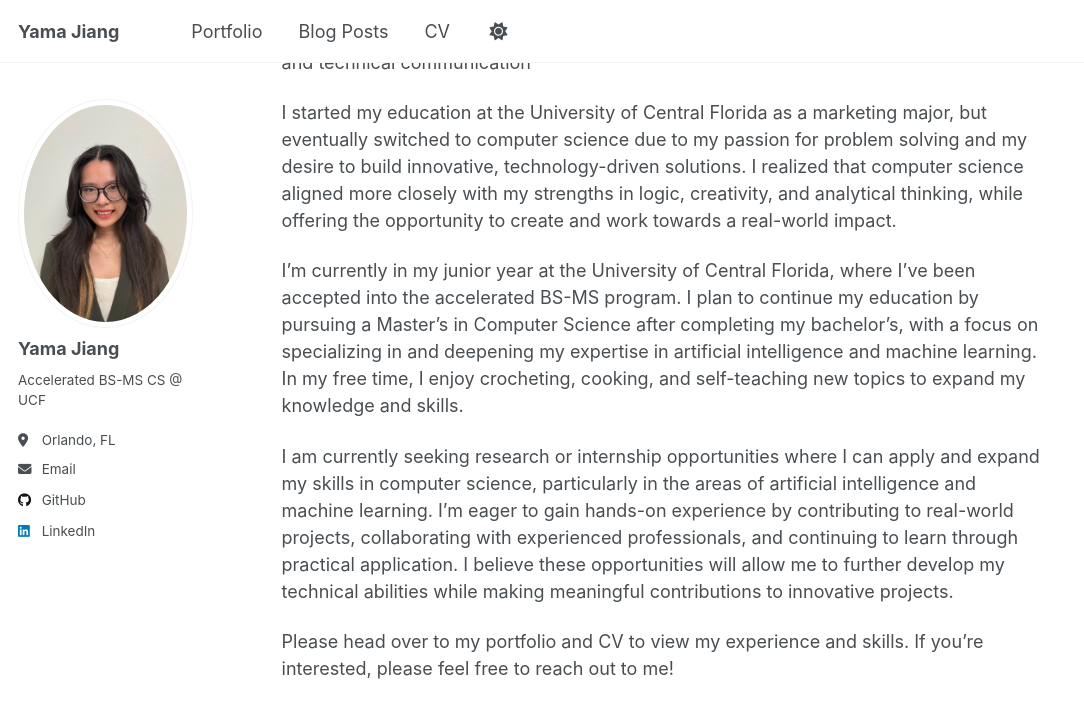
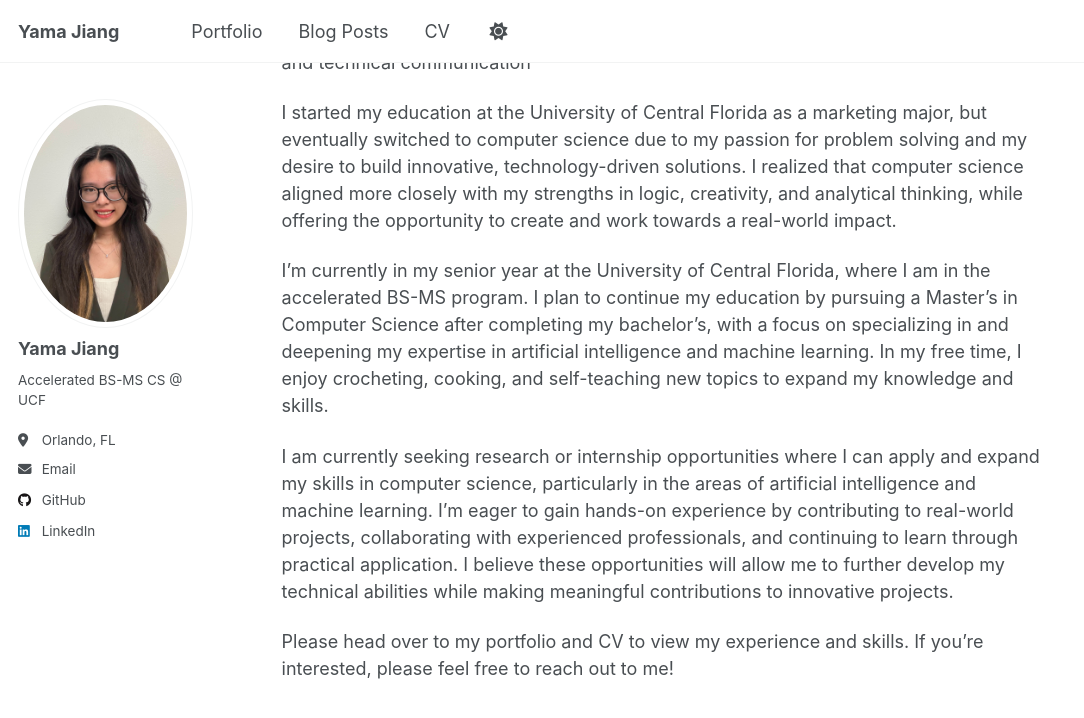
Before and after one commit to yamajiang/yamajiang.github.io, a Jekyll site: the page built from _pages/about.md, in a window 1280 px wide and 900 px high, scrolled down 566 px. Shown: the top 718 px of the window, without its empty margins (0-1084 px from the left). Built offline with Jekyll 4.4.1, drawn with Linux system fonts in a browser that asks for light colours.

Commit message:
Update About

```diff
--- a/_pages/about.md
+++ b/_pages/about.md
@@ -15,7 +15,7 @@ Before college, I attended NeoCity Academy, an inquiry-driven, project-based STE
 
 I started my education at the University of Central Florida as a marketing major, but eventually switched to computer science due to my passion for problem solving and my desire to build innovative, technology-driven solutions. I realized that computer science aligned more closely with my strengths in logic, creativity, and analytical thinking, while offering the opportunity to create and work towards a real-world impact.
 
-I'm currently in my junior year at the University of Central Florida, where I’ve been accepted into the accelerated BS-MS program. I plan to continue my education by pursuing a Master’s in Computer Science after completing my bachelor’s, with a focus on specializing in and deepening my expertise in artificial intelligence and machine learning. In my free time, I enjoy crocheting, cooking, and self-teaching new topics to expand my knowledge and skills.
+I'm currently in my senior year at the University of Central Florida, where I am in the accelerated BS-MS program. I plan to continue my education by pursuing a Master’s in Computer Science after completing my bachelor’s, with a focus on specializing in and deepening my expertise in artificial intelligence and machine learning. In my free time, I enjoy crocheting, cooking, and self-teaching new topics to expand my knowledge and skills.
 
 I am currently seeking research or internship opportunities where I can apply and expand my skills in computer science, particularly in the areas of artificial intelligence and machine learning. I’m eager to gain hands-on experience by contributing to real-world projects, collaborating with experienced professionals, and continuing to learn through practical application. I believe these opportunities will allow me to further develop my technical abilities while making meaningful contributions to innovative projects.
 
```
